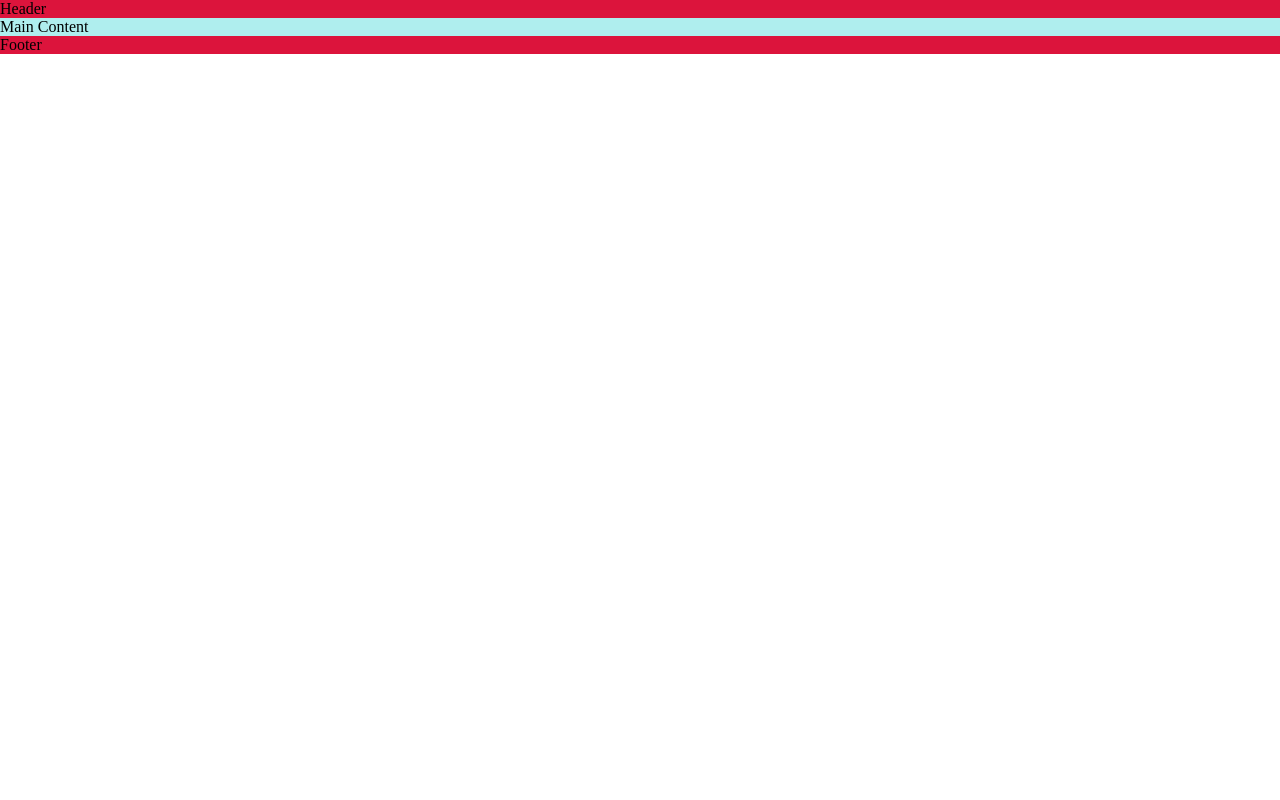
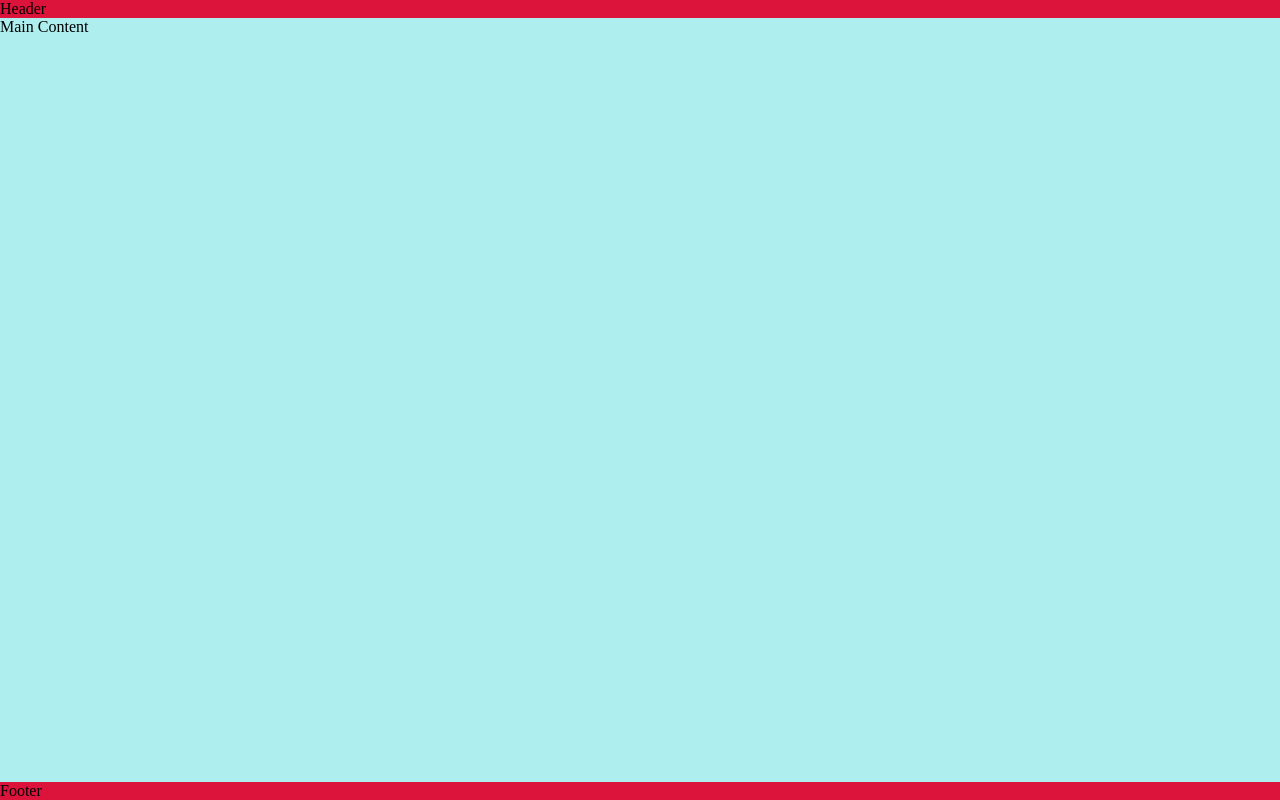
Before and after one commit to ewradcliffe/Project-1, a plain HTML site: page index.html in a window 1280 px wide. Drawn offline with Linux system fonts and the light colour scheme.

Commit message:
Added flexbox to have main section take up unused space.

```diff
--- a/assets/css/styles.css
+++ b/assets/css/styles.css
@@ -3,6 +3,13 @@
     padding: 0;
     margin: 0;
     box-sizing: border-box;
+}
+
+/*General styles*/
+body {
+    min-height: 100vh;
+    display: flex;
+    flex-direction: column;
 }
 
 /*Header*/
@@ -13,6 +20,8 @@ header {
 /*Main Content*/
 main {
     background-color: paleturquoise;
+    /*Make main content expand to take up unused space*/
+    flex: 1 0 auto;
 }
 
 /*Footer*/
```
